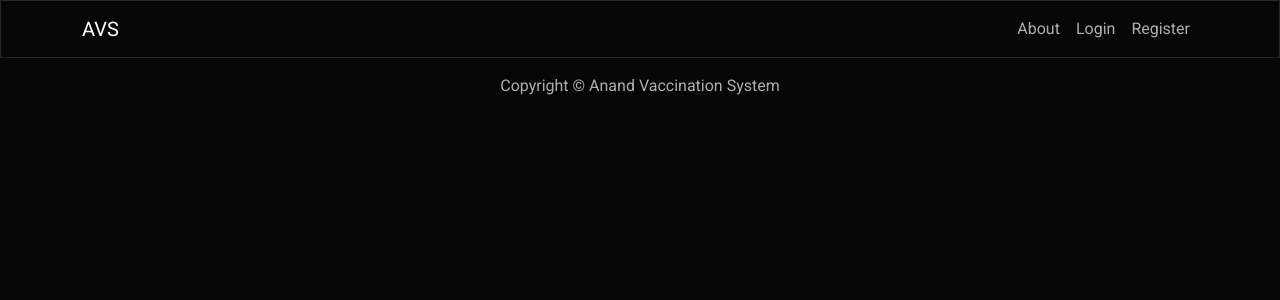
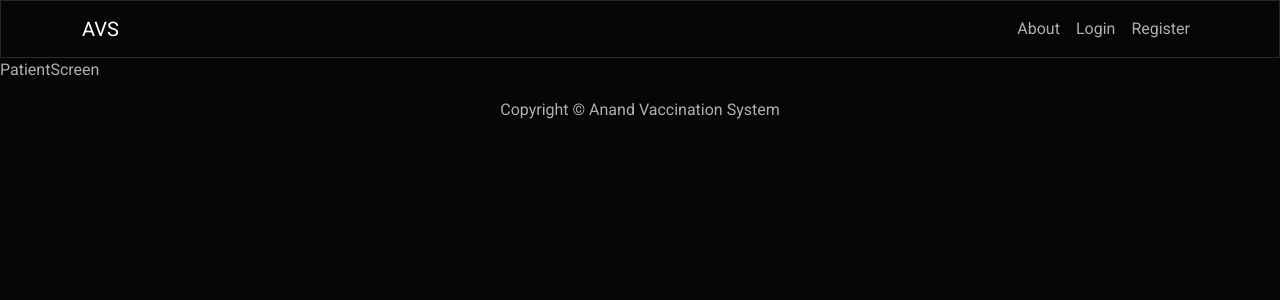
Before and after one commit to anandpothraj/avs-frontend, a React (Create React App) app: page /patient in a window 1280 px wide. Shown: the top 300 px of the page. Built offline with nearby package versions, Linux system fonts and the light colour scheme.

Commit message:
created frontend login page

```diff
--- a/src/App.js
+++ b/src/App.js
@@ -6,6 +6,8 @@ import HomeScreen from './screens/UserScreen/HomeScreen';
 import AboutScreen from './screens/UserScreen/AboutScreen';
 import LoginScreen from './screens/UserScreen/LoginScreen';
 import OptionScreen from './screens/UserScreen/OptionScreen';
+import DoctorScreen from './screens/DoctorScreen/DoctorScreen';
+import PatientScreen from './screens/PatientScreen/PatientScreen';
 import { BrowserRouter as Router, Routes, Route } from "react-router-dom";
 
 const App = () => {
@@ -21,6 +23,11 @@ const App = () => {
               <Route path='/about' element={<AboutScreen/>} exact />
               <Route path='/options' element={<OptionScreen/>} exact />
               {/* Open Routes */}
+
+              {/* Private Routes */}
+              <Route path='/doctor' element={<DoctorScreen/>} exact />
+              <Route path='/patient' element={<PatientScreen/>} exact />
+              {/* Private Routes */}
             </Routes>
           </main>
         <Footer/>
--- a/src/components/Form/Confirm.js
+++ b/src/components/Form/LoginForm/Confirm.js
@@ -1,7 +1,7 @@
 import axios from 'axios';
 import { Button } from 'react-bootstrap';
 import React , { useContext } from 'react';
-import { Step } from '../../Context/Context';
+import { Step } from '../../../Context/Context';
 import { Register } from '../../Context/RegisterContext';
 
 const Confirm = (props) =>  {
--- a/src/components/Form/LoginForm/LoginForm.js
+++ b/src/components/Form/LoginForm/LoginForm.js
@@ -5,7 +5,7 @@ import LoginSuccess from './LoginSuccess';
 import React, { useContext } from 'react';
 import { Step } from '../../../Context/Context';
 import LoginContext from '../../../Context/LoginContext';
-import LoginFormNavigator from '../../../components/FormNavigator/FormNavigator';
+import LoginFormNavigator from '../../../components/FormNavigator/LoginFormNavigator';
 
 const LoginForm = () => {
 
--- a/src/components/Form/LoginForm/LoginForm1.js
+++ b/src/components/Form/LoginForm/LoginForm1.js
@@ -20,7 +20,7 @@ const LoginForm1 = () => {
                 <Form.Control type="password" placeholder="Enter Your Password" value={password} name="password" onChange={(e)=>setPassword(e.target.value)}/>
             </Form.Group>
             <span className="small">
-                <Link to="/forgetpassword">Forget password</Link>
+                <Link to="/">Forget password</Link>
             </span>
         </Row>
       </Form>
--- /dev/null
+++ b/src/screens/DoctorScreen/DoctorScreen.js
@@ -0,0 +1,9 @@
+import React from 'react'
+
+const DoctorScreen = () => {
+  return (
+    <div>DoctorScreen</div>
+  )
+}
+
+export default DoctorScreen
--- /dev/null
+++ b/src/screens/PatientScreen/PatientScreen.js
@@ -0,0 +1,9 @@
+import React from 'react'
+
+const PatientScreen = () => {
+  return (
+    <div>PatientScreen</div>
+  )
+}
+
+export default PatientScreen
```
Also changed, not shown: src/components/FormNavigator/LoginFormNavigator.js (renamed from src/components/FormNavigator/FormNavigator.js), src/components/FormNavigator/RegisterFormNavigator.js (added), src/screens/UserScreen/RegisterScreen.js (added).
